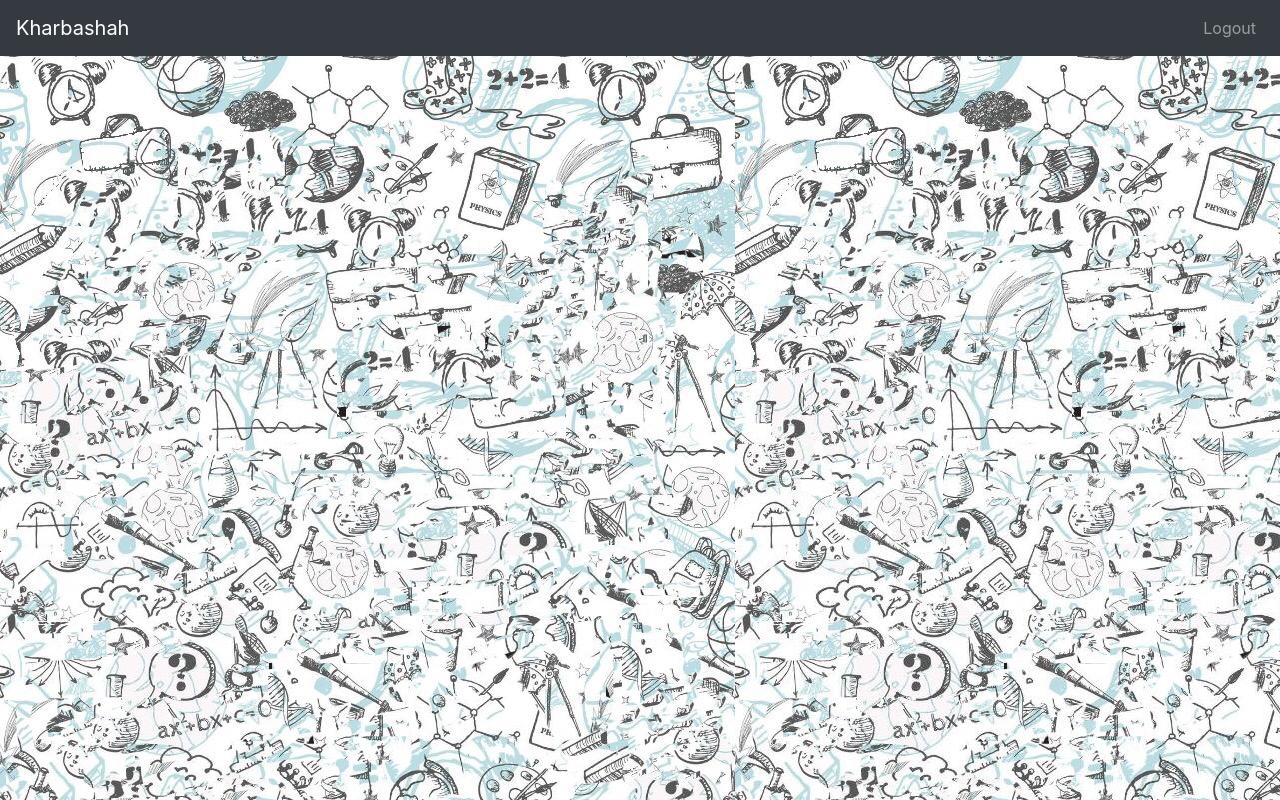
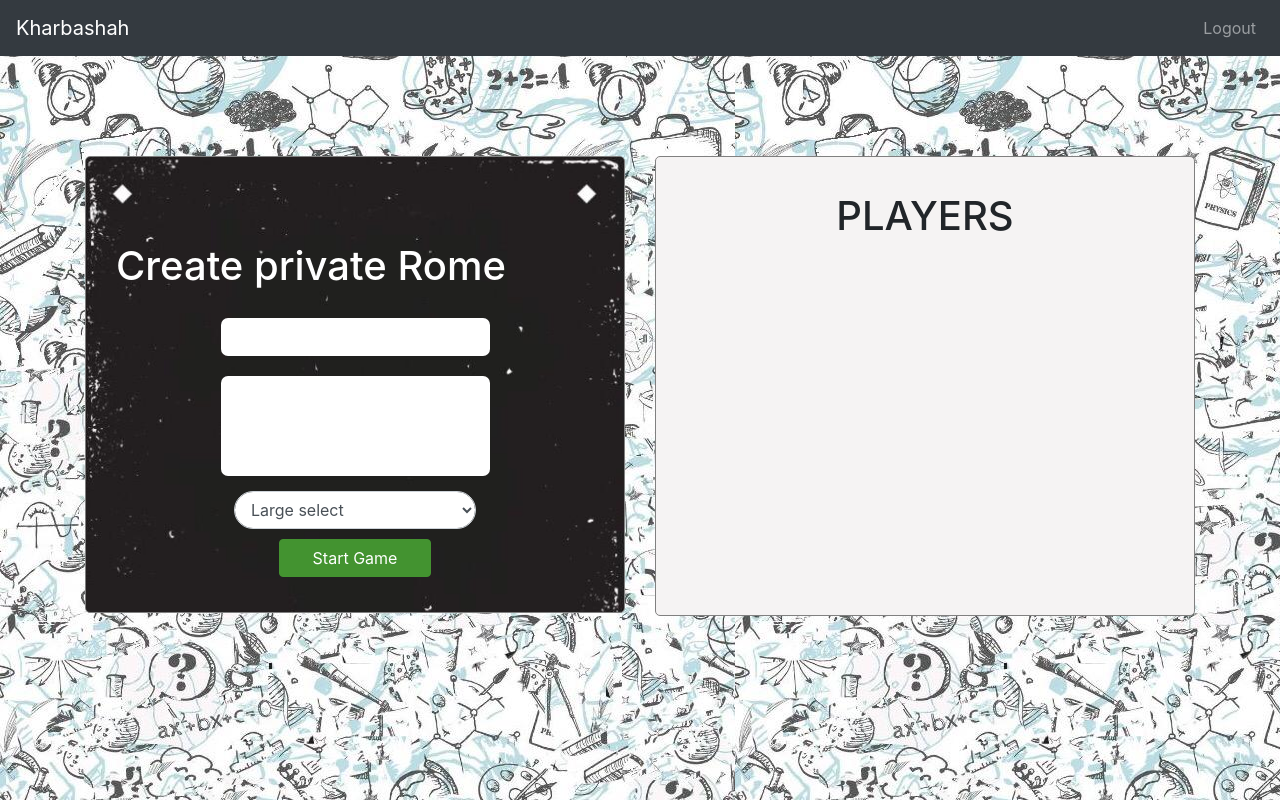
Before and after one commit to seerde/Project-4, a React (Create React App) app in the folder frontend/: page /room in a window 1280 px wide. Built offline with nearby package versions, Linux system fonts and the light colour scheme.

Commit message:
pravatepage

```diff
--- a/frontend/src/App.js
+++ b/frontend/src/App.js
@@ -1,6 +1,7 @@
 import React, { Component } from 'react'
 import Signup from './components/user/Signup.js';
 import Login from "./components/user/Login.js";
+import privatepage from "./components/home/privatepage.js";
 import { Switch, Route, Redirect } from "react-router-dom";
 import Navb from "./components/navbar/Navb";
 import "bootstrap/dist/css/bootstrap.min.css";
@@ -33,6 +34,7 @@ class App extends Component {
       <div className ="app">
         <Navb  />
 <Switch>
+<Route path="/room" component={privatepage} />} />
         <Route path="/signup" component={Signup} />} />
           <Route
             path="/login"
--- /dev/null
+++ b/frontend/src/components/home/privatepage.js
@@ -0,0 +1,77 @@
+import React from 'react'
+import { Container, Row, Col, Button } from "react-bootstrap";
+
+export const privatepage = () => {
+    return (
+        // <div>
+        //     <Container fluid  className="home">
+        //         <Row>
+        //             <h2> About </h2>
+        //         </Row>
+        //         <Row>
+        //             <p> Kharpashah is a multiplayer drawing and guessing game. <br />
+        //                 One game consists of a few rounds in which every round someone has to draw their chosen word and others have to guess it to gain points!
+        //            </p>
+        //         </Row>
+        //         <Row>
+        //             <h2> Instructions </h2>
+        //         </Row>
+        //         <Row>
+        //             <p> When its your turn to draw, you will have to choose a word from three options and visualize that word in 80 seconds, alternatively when somebody else is drawing you have to type your guess into the chat to gain points, be quick, the earlier you guess a word the more points you get!</p>
+        //         </Row>
+        //         <>
+        //             <Button variant="primary" size="lg" block>
+        //                 Start Game
+        //             </Button>
+        //             <Button variant="secondary" size="lg" block>
+        //                 Create private room
+        //            </Button>
+        //         </>
+        //     </Container>
+        // </div>
+
+        <div>
+        <Container>
+<Row xs="2">
+       <Col>
+      <Container  className="home">
+          <Row>
+              <h1> Create private Rome </h1>
+          </Row>
+          <Row>
+              <input className="name form-control"></input>
+          </Row>
+          <Row>
+              <input className="des form-control"></input>
+          </Row>
+          <Row>
+          <select className="lang form-control form-control-md">
+          <option>Large select</option>
+      </select>
+          </Row>
+          <>
+              <Button className="btn-primary-start"  block>
+                  Start Game
+              </Button>
+          </>
+
+      </Container>
+      </Col>
+      <Col>
+      <Container className="player">
+
+          <Row>
+              <h1> PLAYERS</h1>
+
+          </Row>
+          <Row>
+          <hr></hr>
+          </Row>
+      </Container>
+      </Col>
+      </Row>
+      </Container>
+  </div>
+    )
+}
+export default privatepage;
--- a/frontend/src/index.css
+++ b/frontend/src/index.css
@@ -22,13 +22,54 @@ body {
   background-size: cover;
 
 }
+.player h1 { margin: 5px auto;}
+.home .name{    margin: 10px auto; width: 50%;border-radius:7px;border: none;}
+.home .des{    margin: 10px auto; width: 50%;border-radius:7px;border: none;height: 100px;}
+.home .lang,option{width: 45%;margin: 5px auto;border-radius: 20px;}
+.home h1,h2,p {
+  padding-left: 30px;
+  padding-bottom: 10px;
+  color: #fff;
+  margin-top: 55px;
+}
 
+#whith-board{
+background-color: #fff;
+  /* border: 2px solid red; */
+  background-repeat: no-repeat;
+  background-size: 50px 50px;
+  padding: 5px;
+  border-radius: 20px;
+
+}
+
+
+.btn-primary-start{
+  background-color: #439330 !important;
+  border-color: #439330 !important;
+  width: 30%!important;
+  margin: 5px auto;
+}
+.player{
+  max-width: 800px;
+  margin: 100px auto;
+  padding: 30px;
+  border: 1px solid gray;
+  border-radius: 5px;
+  background-repeat: no-repeat;
+  background-size: cover;
+  min-height: 460px;
+  background-color: rgb(245, 243, 243);
+
+}
+/*
 .home h2,p {
   padding-left: 30px;
   padding-bottom: 10px;
   color: #fff;
   margin-top: 55px;
-}
+
+} */
 
 .btn-primary{
    background-color: #439330 !important;
```
Also changed, not shown: frontend/src/components/home/Home.js (+35 -32 lines), frontend/src/components/user/Editinfo.js (+11 -0 lines), frontend/src/components/user/Login.js (line endings or trailing spaces).
